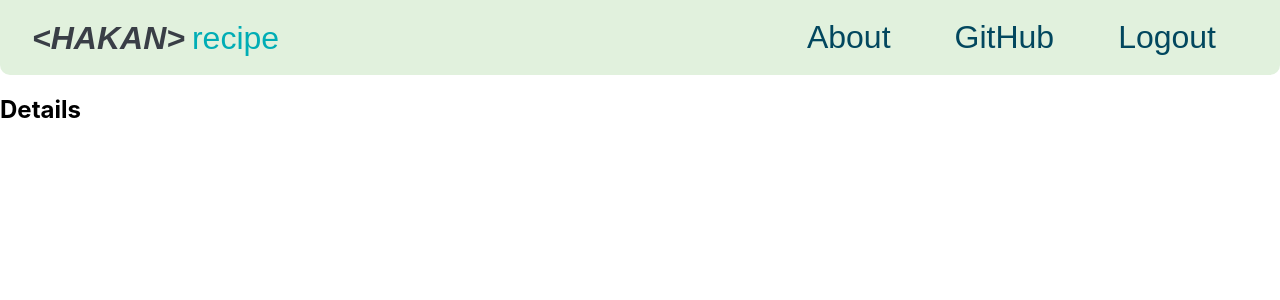
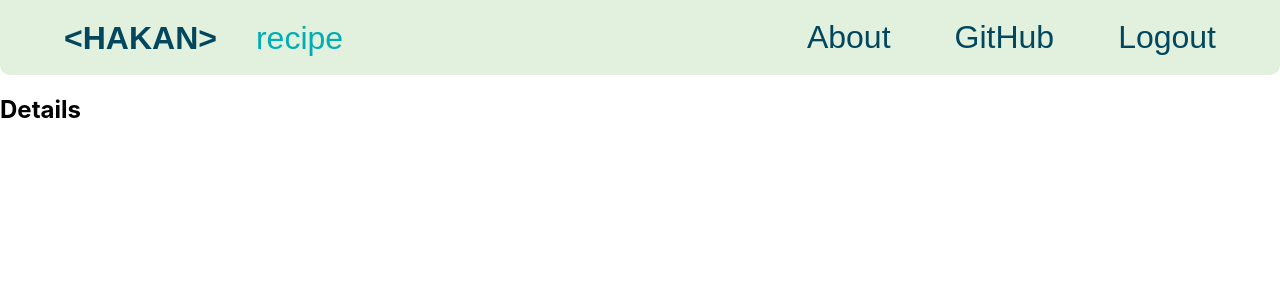
Before and after one commit to hakankaraahmet/React-Recipe-App, a React (Create React App) app: page /details in a window 1280 px wide. Shown: the top 300 px of the page. Built offline with nearby package versions, Linux system fonts and the light colour scheme.

Commit message:
modified navbar.js with home link

```diff
--- a/src/components/navbar/Navbar.js
+++ b/src/components/navbar/Navbar.js
@@ -6,7 +6,7 @@ const Navbar = () => {
     return (
         <Nav>
             <Logo>
-            <i>{"<HAKAN>"}</i> <span>recipe</span>
+            <MenuLink to="/">{"<HAKAN>"}</MenuLink>  <span>recipe</span>
             </Logo>
 
         <Hamburger onClick={() => setIsOpen(!isOpen)}>
```
